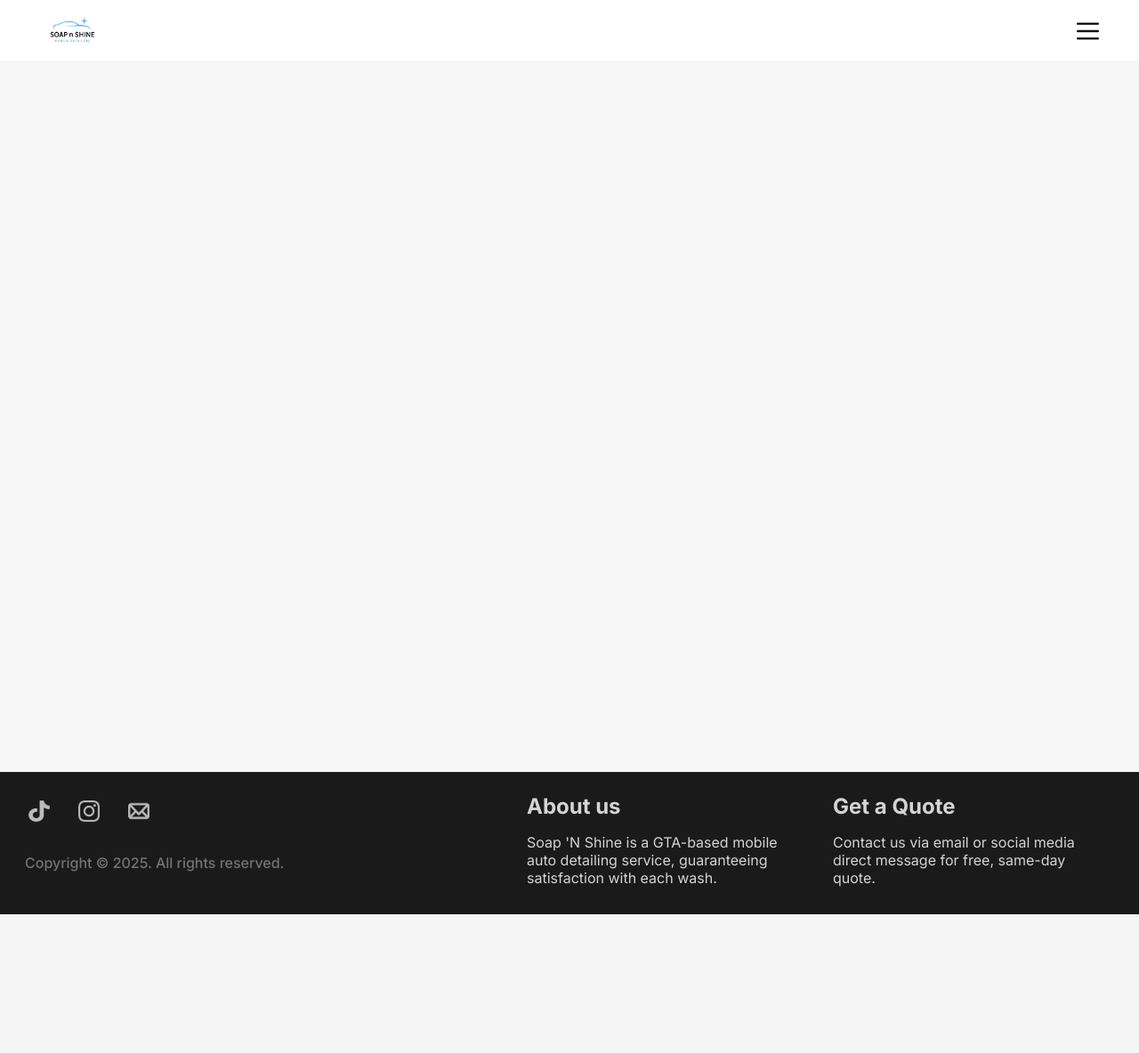
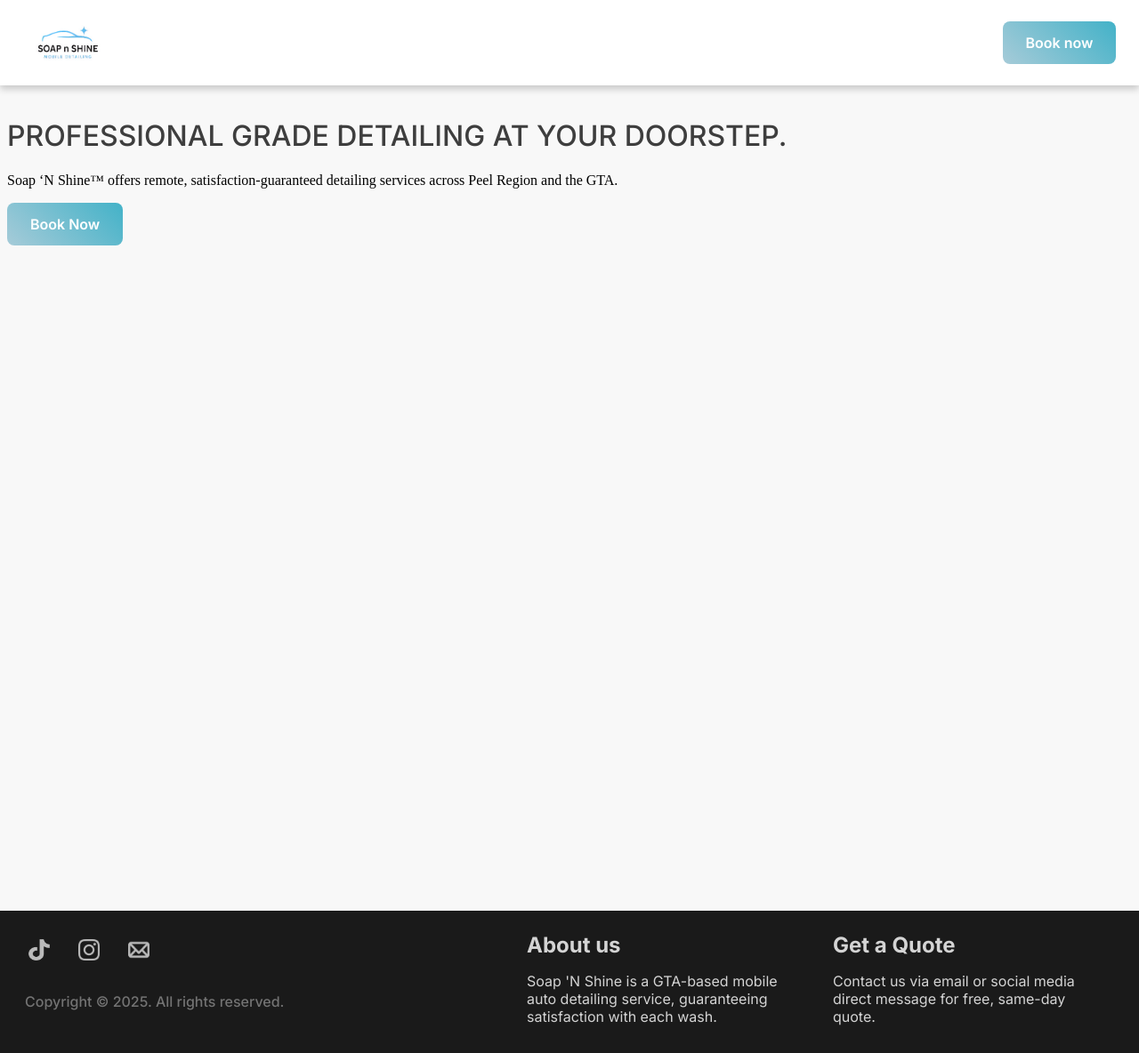
Before and after one commit to joeyb007/snsmobiledetailing, a Flask app: page /home in a window 1280 px wide. Shown: the whole page at 89% size. Before the commit the page ends 1028 px from the top, so only its background shows below. Run offline with Flask 3, Linux system fonts and the light colour scheme.

Commit message:
began reformatting the site so that the first, simplistic landing page could be created

```diff
--- a/webapp/static/css/base.css
+++ b/webapp/static/css/base.css
@@ -7,7 +7,7 @@
 }
 
 main{
-    background-color: rgb(246, 246, 246);
+    background-color: rgb(248, 248, 248);
     min-height: 100vh;
     margin:0;
 }
@@ -19,71 +19,26 @@
     flex-direction: row;
     justify-content: space-between;
     margin: 0;
+    background-color: white; /* ensure the shadow is visible */
+    box-shadow: 0 4px 8px rgba(0, 0, 0, 0.2); /* shadow below */
+    width: 100%;
+    position: fixed;
+    top: 0;
+    height: 12vh;
+    padding: 0;
 }
 
 #navbar> li:nth-child(1) > a > img{
-    width: 4.5vw;
-    height: 4.5vw;
+    width: 6vw;
+    height: 6vw;
     padding: 0.5vw 0vw 0vw 1vw;
+    margin-left: 2vw;
 
 }
-
-#navbar > li:nth-child(2) > img {
-    width: 2vw;
-    height: 2vw;
-    padding: 0.5vw 3.5vw 0vw 0vw;
+#navbar> li:nth-child(2) > button{
+    margin-right: 2vw;
 }
 
-#popoutMenu{
-    display: flex;
-    flex-direction: column;
-    position: fixed;
-    right:0;
-    top:0;
-    min-height: 150vh;
-    background-color: rgb(238, 238, 238);
-    width: 15vh;
-    margin: 0;
-    transition: transform 0.3s ease-in-out;
-}
-
-#closeMenu{
-    width: 2vh;
-    height: 2vh;
-    padding: 3vh 2vh 1vh 0vh;
-    margin-left: auto;
-}
-
-#popoutMenuList{
-    list-style-type: none;
-    padding: 0;
-}
-
-#popoutMenuList > li > a {
-    font-family: "Inter", sans-serif;
-    font-weight: 550;
-    color:rgb(34, 34, 34);
-    text-decoration: none;
-    font-size: 1rem;
-    transition: color .3s;
-}
-
-#popoutMenuList > li {
-    margin: 5vh 2vh;
-    padding: 0.5vh;
-    text-align: center;
-    border-radius: 0.5rem;
-}
-#popoutMenuList > li > a:hover {
-    color:rgb(136, 196, 206);
-}
-
-.menuOpen{
-    transform: translateX(0%);
-}
-.menuClosed{
-    transform: translateX(100%);
-}
 
 #footer {
     width: 100vw;
@@ -137,4 +92,15 @@
 .textFooterDiv > h1{
     font-size: 3vh;
 }
+
+.bookNowButton{
+    border: none;
+    color: white;
+    font-weight: 600;
+    font-family: "Inter", sans-serif;
+    background: linear-gradient(45deg, #A6CBD8, #43B2C8);
+    border-radius: 8px;
+    padding: 14px 26px;
+    font-size: 1rem;
+}
 /* note: change all vw to vh!!  */
--- /dev/null
+++ b/webapp/static/css/home.css
@@ -0,0 +1,9 @@
+main{
+    padding: 14vh 1vh;
+}
+
+#homeTitle{
+    font-family:"Inter", sans-serif;
+    color: #3E3E3E;
+    font-weight: 500;
+}
--- a/webapp/static/js/base.js
+++ /dev/null
@@ -1,20 +0,0 @@
-// Code to make the menu slide in and out
-const menuStackButton = document.getElementById('menuStackButton');
-const popOutMenu = document.getElementById("popoutMenu");
-function menuSlideOn(){
-    popOutMenu.classList.replace('menuClosed', 'menuOpen');
-}
-const menuCloseButton = document.getElementById('closeMenu');
-function menuSlideOff(){
-    popOutMenu.classList.replace('menuOpen', 'menuClosed');
-}
-
-// Adding event listeners on document load
-document.addEventListener("DOMContentLoaded", function(){
-    menuStackButton.addEventListener("click", function(){
-        menuSlideOn();
-    });
-    menuCloseButton.addEventListener("click", function(){
-        menuSlideOff();
-    });
-});
--- a/webapp/templates/base.html
+++ b/webapp/templates/base.html
@@ -7,6 +7,8 @@
     <meta charset="UTF-8">
     <meta name="viewport" content="width=device-width, initial-scale=1.0">
     <link rel="stylesheet" type="text/css" href="{{url_for('static', filename='css/base.css')}}"/>
+    {% block styles %}
+    {% endblock %}
     <link rel="shortcut icon" href="{{ url_for('static', filename='favicon.ico') }}">
     <title>
         {% block title %}
@@ -15,21 +17,11 @@
 </head>
 <body>
     <header>
-        <!-- code for the menu popout-->
-        <nav id="popoutMenu" class="menuClosed">
-            <img id="closeMenu" src="{{url_for('static', filename='images/close.png')}}">
-            <ul id="popoutMenuList">
-                <li> <a href="{{url_for('home')}}">Home</a> </li>
-                <li> <a>About</a> </li>
-                <li> <a>Pricing</a> </li>
-                <li> <a>Contact</a> </li>
-            </ul>
-        </nav>
         <!--code for the reusable navbar -->
         <nav>
             <ul id="navbar">
                 <li class="navbarListElement"><a href='{{url_for("home")}}'><img src="{{ url_for('static', filename='favicon.ico') }}"></a></li>
-                <li class="navbarListElement" id="menuStackButton"><img src="{{ url_for('static', filename='images/menu.png') }}"/></li>
+                <li><button class="bookNowButton">Book now</button> </li>
             </ul>
         </nav>
 
--- a/webapp/templates/home.html
+++ b/webapp/templates/home.html
@@ -1,9 +1,15 @@
 {% extends "base.html" %}
+
+{%block styles%}
+<link rel="stylesheet" type="text/css" href="{{url_for('static', filename='css/home.css')}}"/>
+{%endblock%}
 
 {% block title %}
 Soap 'N Shine - Home
 {% endblock %}
 
 {% block main %}
-
+    <h1 id="homeTitle">PROFESSIONAL GRADE DETAILING AT YOUR DOORSTEP.</h1>
+    <p>Soap ‘N Shine™ offers remote, satisfaction-guaranteed detailing services across Peel Region and the GTA. </p>
+    <button class="bookNowButton">Book Now</button>
 {% endblock %}
```
Also changed, not shown: 1 other file.
